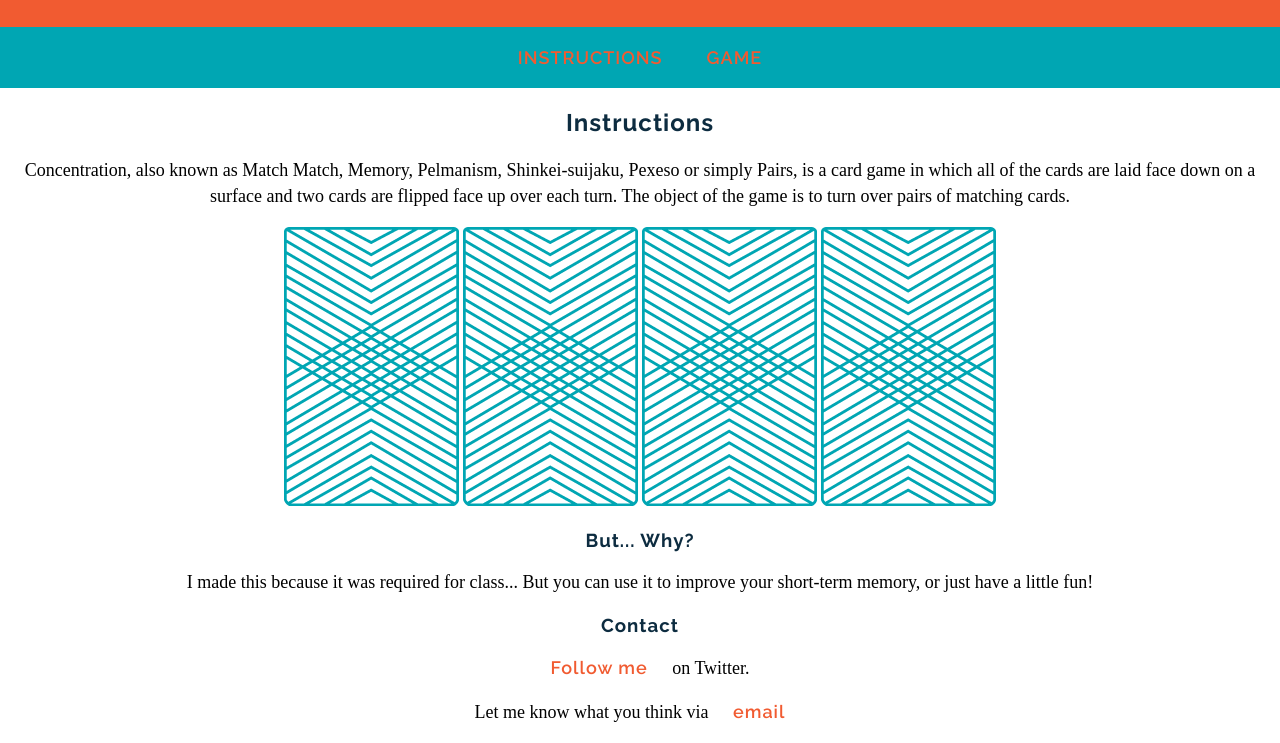
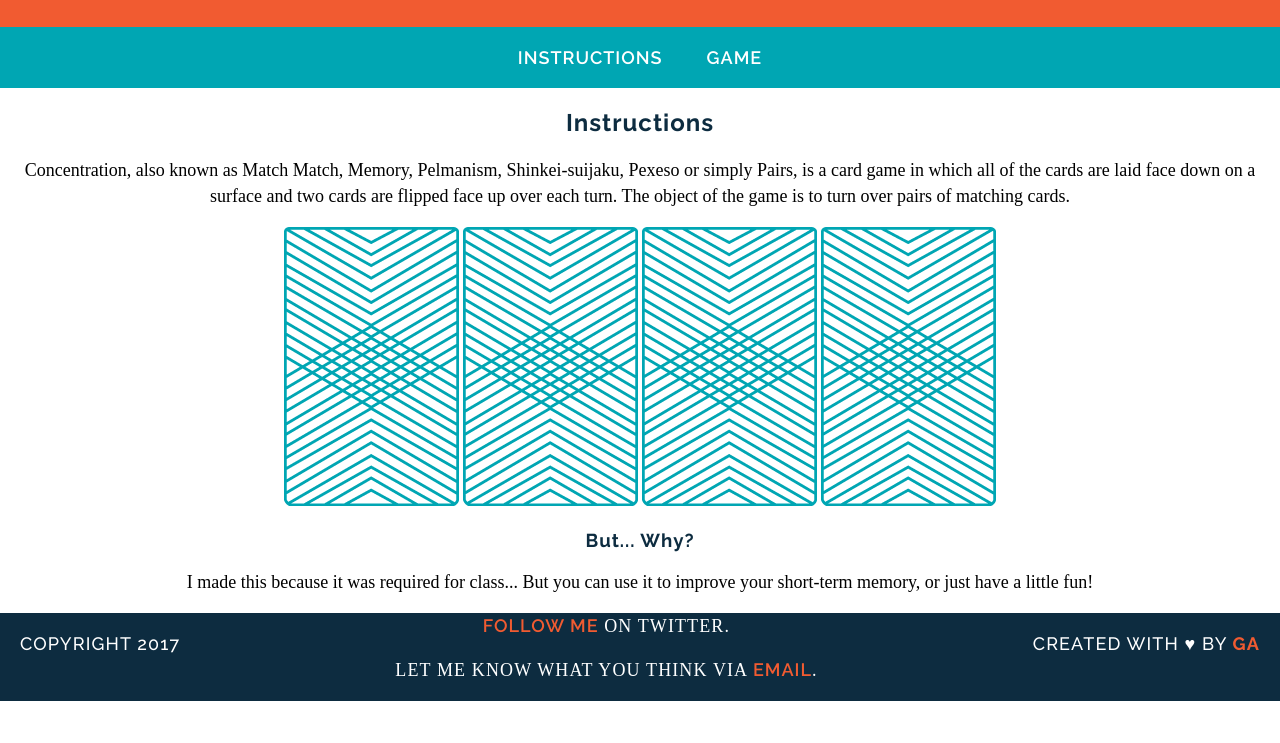
Before and after one commit to rickytranmer/wdi-fundamentals-memorygame, a plain HTML site: page index.html in a window 1280 px wide. Shown: the part 86-829 px from the top of the page. After the commit the page ends 800 px from the top, so only its background shows below. Drawn offline with Linux system fonts and the light colour scheme; a web font is replaced by a local one.

Commit message:
Updated footer & links

```diff
--- a/css/style.css
+++ b/css/style.css
@@ -32,12 +32,16 @@ p {
 }
 a {
 	font-family: "Raleway", sans-serif;
-	color: #F15B31;
+	color: white;
+	text-decoration: none;
 	letter-spacing: 1px;
 	font-weight: 600;
 	font-size: 18px;
 	margin: 0 20px;
-	text-decoration: none;
+}
+.social {
+	color: #F15B31;
+	margin: 0 auto;
 }
 header {
 	background-color: #F15B31;
@@ -47,5 +51,39 @@ nav {
 	background-color: #00A6B3;
 	padding: 20px 0;
 	text-transform: uppercase;
+}
+nav a {
+	border-bottom: 2px solid transparent;
+}
+a:hover {
+	border-color: white;
+}
+footer {
+	text-transform: uppercase;
+	padding: 0 20px;
+	background: #0D2C40;
 	color: white;
+	font-size: 14px;
+	letter-spacing: .08em;
+	font-weight: 500;
 }
+.copyright {
+	font-family: "Raleway", sans-serif;
+	float: left;
+}
+.message {
+	font-family: "Raleway", sans-serif;
+	float: right;
+}
+.clearfix:after {
+  visibility: hidden;
+  display: block;
+  content: " ";
+  clear: both;
+  height: 0;
+  font-size: 0;
+}
+.name {
+	color: #F15B31;
+	font-weight: 700;
+}
--- a/index.html
+++ b/index.html
@@ -9,27 +9,28 @@
 	<header><h1>Memory Game</h1></header>
 
 	<nav>
-		<a href="#">Instructions</a>
-		<a href="#">Game</a>
+		<a href="#instruct">Instructions</a>
+		<a href="#game">Game</a>
 	</nav>
 
 	<main>
-		<h2>Instructions</h2>
+		<h2 id="instruct">Instructions</h2>
 		<p>Concentration, also known as Match Match, Memory, Pelmanism, Shinkei-suijaku, Pexeso or simply Pairs, is a card game in which all of the cards are laid face down on a surface and two cards are flipped face up over each turn. The object of the game is to turn over pairs of matching cards.</p>
-		<div>
+		<div id="game">
 			<img src="images/back.png" alt="Queen of Diamonds">
 			<img src="images/back.png" alt="Queen of Hearts">
 			<img src="images/back.png" alt="King of Diamonds">
 			<img src="images/back.png" alt="King of Hearts">
 		</div>
+		<h3>But... Why?</h3>
+		<p>I made this because it was required for class...  But you can use it to improve your short-term memory, or just have a little fun!</p>
 	</main>
 
-	<footer>
-		<h3>But... Why?</h3>
-		<p>I made this because it was required for class...  But you can use it to improve your short-term memory, or just have a little fun!</p>
-		<h3>Contact</h3>
-		<p><a href="http://www.twitter.com/RickySoFine">Follow me</a> on Twitter.</p>
-		<p>Let me know what you think via <a href="mailto:rwtranmer@gmail.com">email</a></p>
+	<footer class="clearfix">
+		<p class="copyright">Copyright 2017</p>
+		<p class="message">Created with &hearts; by <span class="name">GA</span></p>
+		<p><a href="http://www.twitter.com/RickySoFine" class="social">Follow me</a> on Twitter.</p>
+		<p>Let me know what you think via <a href="mailto:rwtranmer@gmail.com" class="social">email</a>.</p>
 	</footer>
 </body>
 </html>
```
